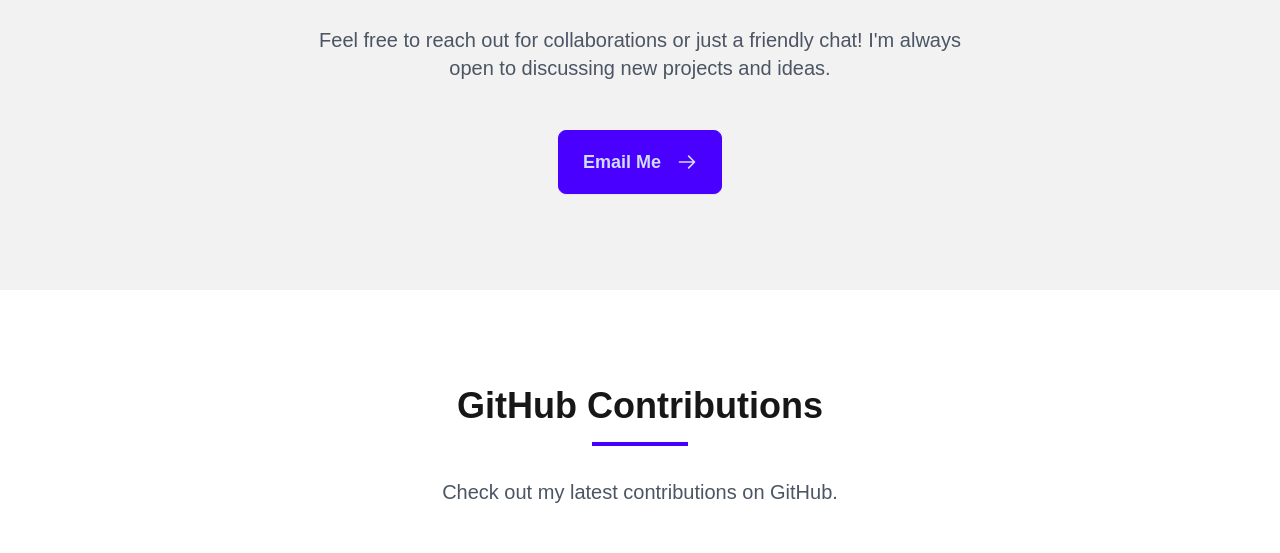
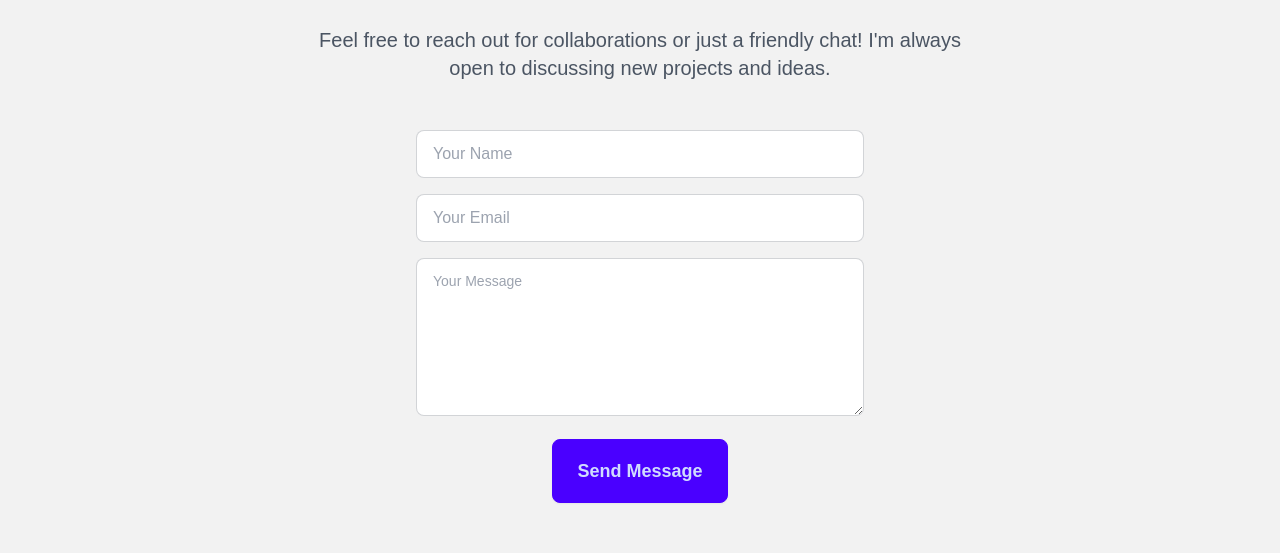
Before and after one commit to TwicePie/ocharu-portfolio, a Next.js app: page / in a window 1280 px wide. Shown: the part 1680-2233 px from the top of the page. Built offline with nearby package versions, Linux system fonts and the light colour scheme.

Commit message:
Replace email link with a contact form for improved user interaction

```diff
--- a/src/components/homepage.js
+++ b/src/components/homepage.js
@@ -239,28 +239,40 @@ export default function Homepage() {
             Feel free to reach out for collaborations or just a friendly chat!
             I'm always open to discussing new projects and ideas.
           </p>
-          <div className="flex gap-4 justify-center">
-            <a
-              href="mailto:your.email@example.com"
-              className="btn btn-primary btn-lg group hover:scale-105 transition-transform"
-            >
-              Email Me
-              <svg
-                xmlns="http://www.w3.org/2000/svg"
-                className="h-5 w-5 ml-2 group-hover:translate-x-1 transition-transform"
-                fill="none"
-                viewBox="0 0 24 24"
-                stroke="currentColor"
-              >
-                <path
-                  strokeLinecap="round"
-                  strokeLinejoin="round"
-                  strokeWidth={2}
-                  d="M14 5l7 7m0 0l-7 7m7-7H3"
-                />
-              </svg>
-            </a>
-          </div>
+          <form action="mailto:kknurarief@gmail.com" method="post" encType="text/plain" className="space-y-4">
+            <div>
+              <input
+                type="text"
+                name="name"
+                placeholder="Your Name"
+                className="input input-bordered w-full max-w-md"
+                required
+              />
+            </div>
+            <div>
+              <input
+                type="email"
+                name="email"
+                placeholder="Your Email"
+                className="input input-bordered w-full max-w-md"
+                required
+              />
+            </div>
+            <div>
+              <textarea
+                name="message"
+                placeholder="Your Message"
+                className="textarea textarea-bordered w-full max-w-md"
+                rows="5"
+                required
+              ></textarea>
+            </div>
+            <div>
+              <button type="submit" className="btn btn-primary btn-lg w-full sm:w-auto hover:scale-105 transition-transform">
+                Send Message
+              </button>
+            </div>
+          </form>
         </div>
       </section>
 
```
